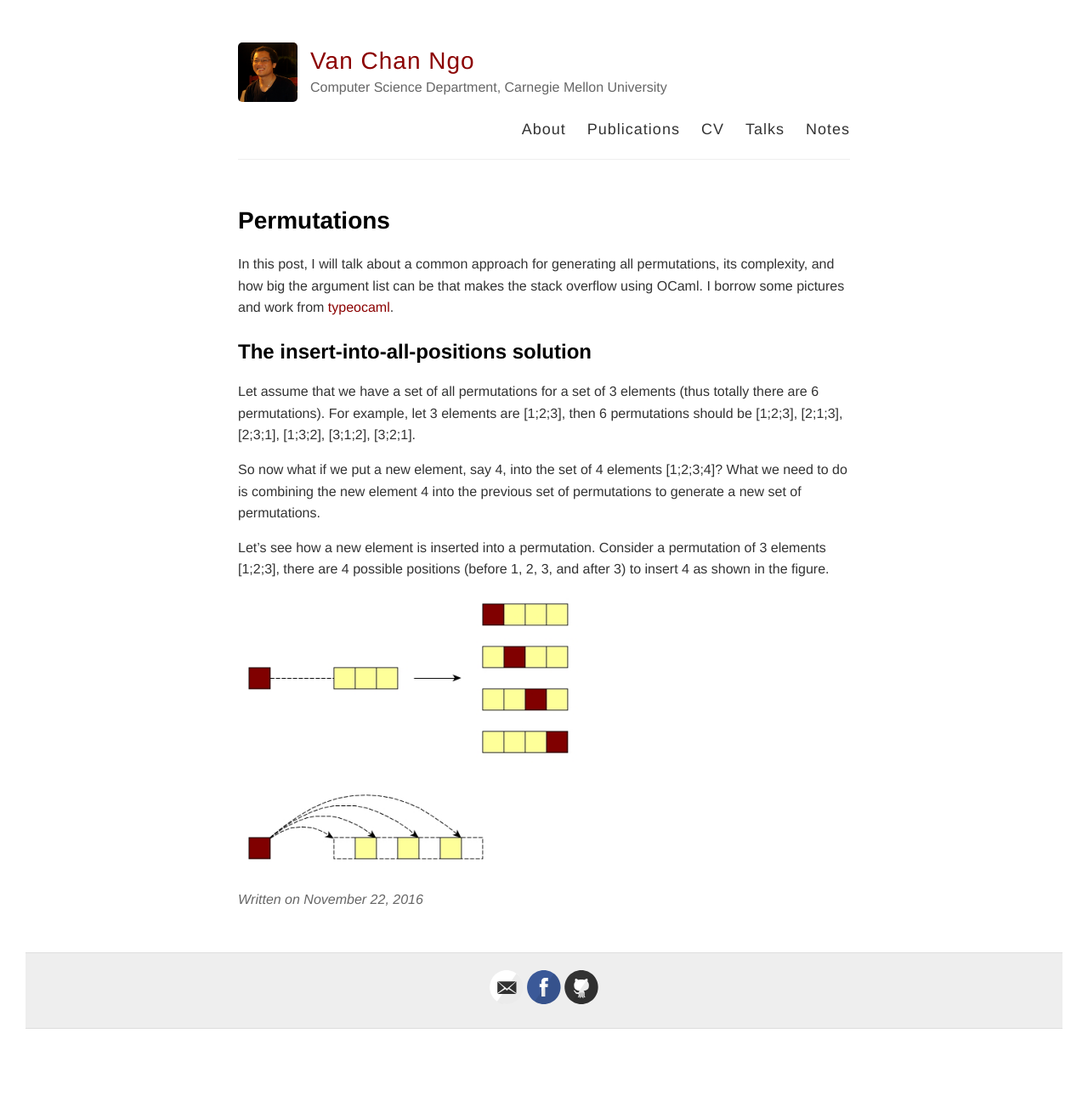
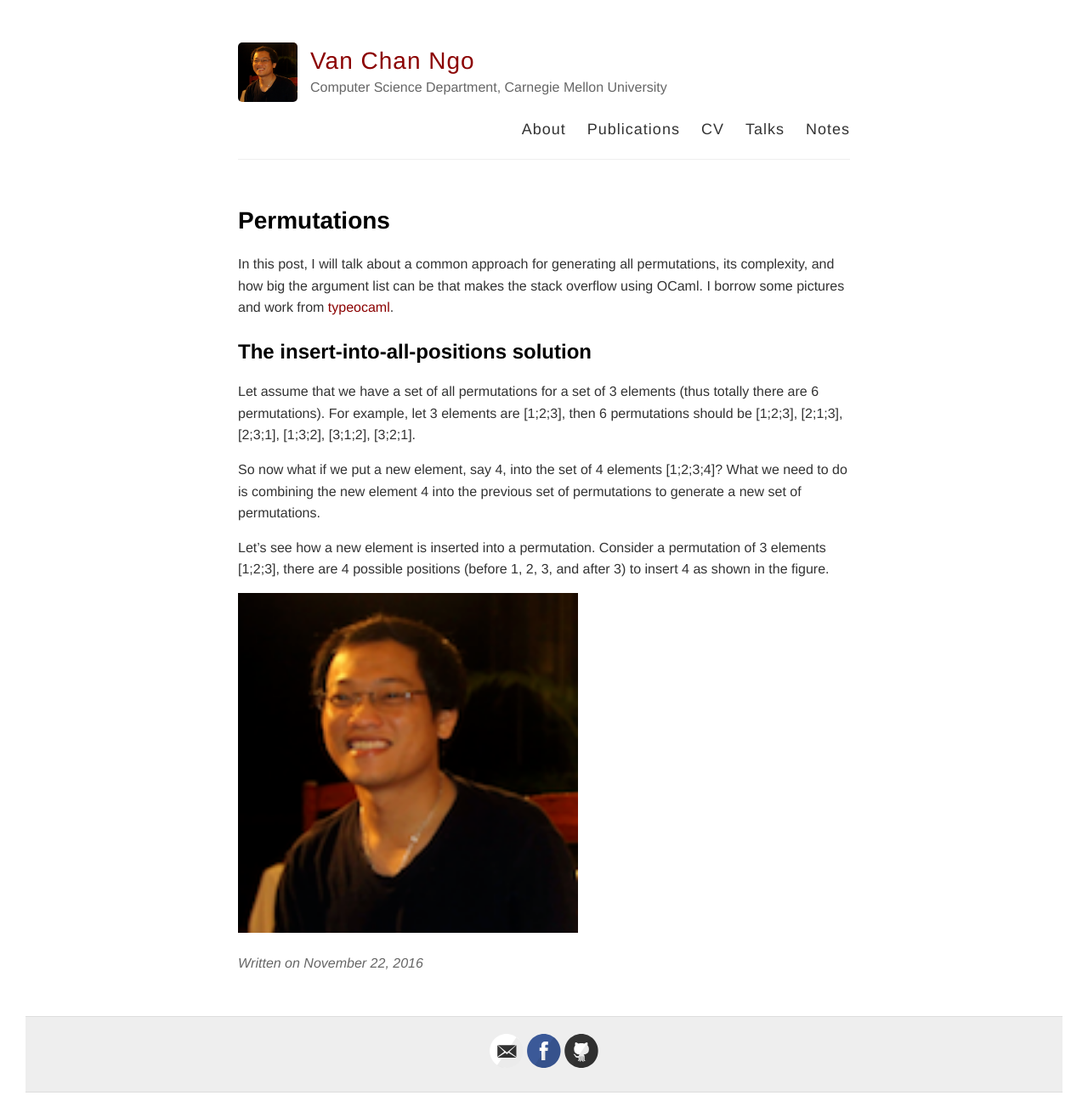
Before and after one commit to channgo2203/channgo2203.github.io, a Jekyll site: the page built from _posts/2016-11-22-permutations.md, in a window 1280 px wide. Shown: the whole page at 85% size. Built offline with Jekyll 4.4.1, drawn with Linux system fonts in a browser that asks for light colours; comment, search, counter and statistics services are not loaded; before the commit the page ends 1241 px from its top, so only the background shows below that.

Commit message:
add figs

```diff
--- a/_posts/2016-11-22-permutations.md
+++ b/_posts/2016-11-22-permutations.md
@@ -14,4 +14,4 @@ So now what if we put a new element, say 4, into the set of 4 elements [1;2;3;4]
 
 Let's see how a new element is inserted into a permutation. Consider a permutation of 3 elements [1;2;3], there are 4 possible positions (before 1, 2, 3, and after 3) to insert 4 as shown in the figure.
 
-[<img src="{{ site.baseurl }}/images/permutations_1.jpg" alt="Insert a new element" style="width: 400px;"/>]({{ site.baseurl }}/)
+[<img src="http://channgo2203.github.io/images/logo.png" alt="Insert a new element" style="width: 400px;"/>]({{ site.baseurl }}/)
```
